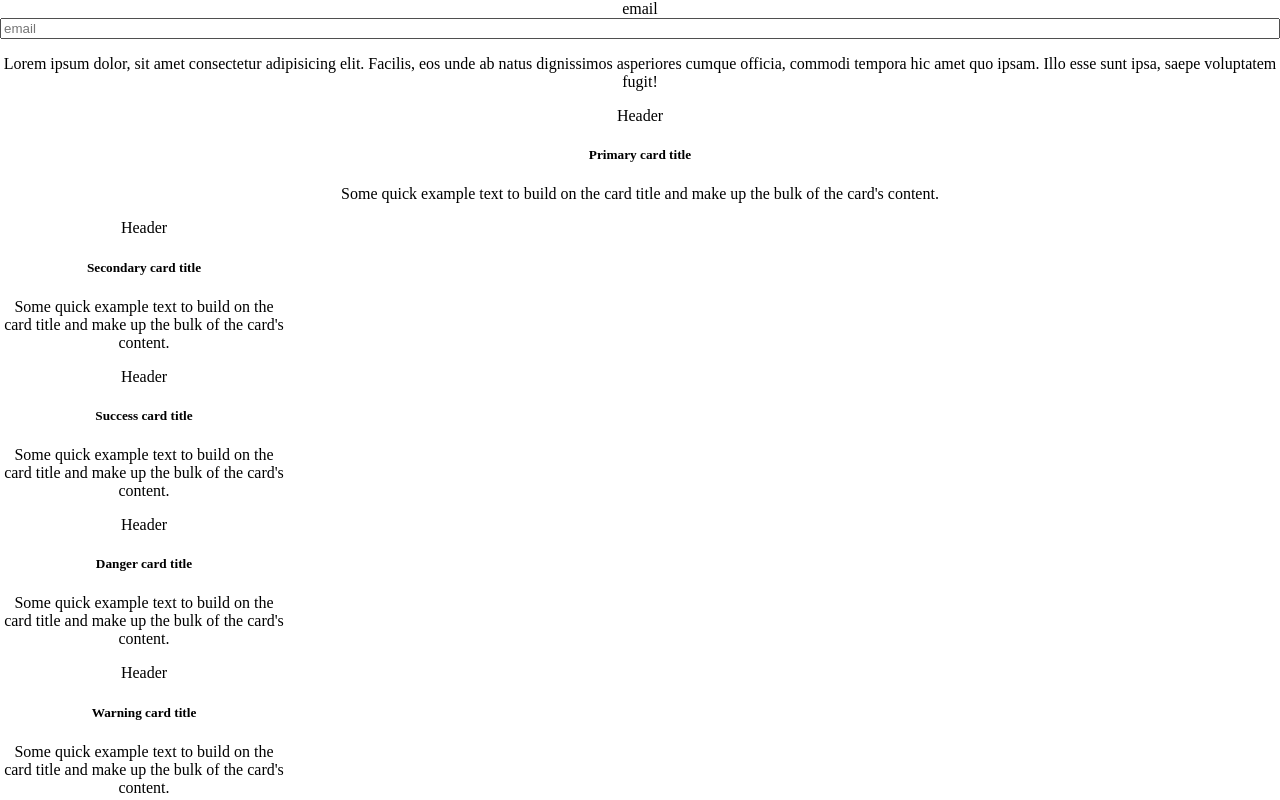
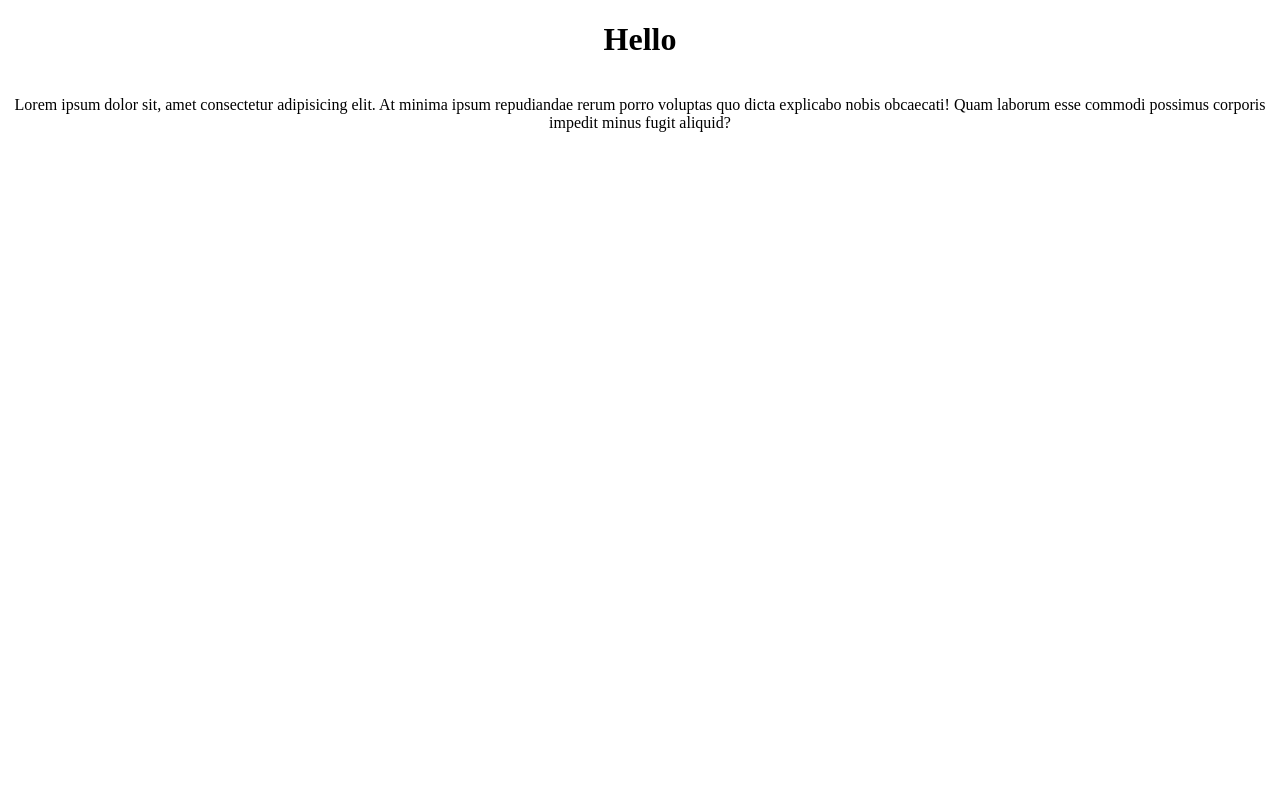
Before and after one commit to Sirupjuice/Sirupjuice.github.io, a plain HTML site: page index.html in a window 1280 px wide. Shown: the top 800 px of the page. Drawn offline with Linux system fonts and the light colour scheme.

Commit message:
Add files via upload

```diff
--- a/index.html
+++ b/index.html
@@ -10,7 +10,7 @@
 </head>
 <body>
  <nav></nav>
-  <label for="email">email</label><input type="email" name="email" id="email" placeholder="email">
+ <!-- <label for="email">email</label><input type="email" name="email" id="email" placeholder="email">
     <p>Lorem ipsum dolor, sit amet consectetur adipisicing elit. Facilis, eos unde ab natus dignissimos asperiores cumque officia, commodi tempora hic amet quo ipsam. Illo esse sunt ipsa, saepe voluptatem fugit!</p>
     <div >
       <div class="card-header">Header</div>
@@ -68,7 +68,9 @@
         <p class="card-text">Some quick example text to build on the card title and make up the bulk of the card's content.</p>
       </div>
     </div>
+    -->
 
-
+    <h1>Hello</h1>
+    <p>Lorem ipsum dolor sit, amet consectetur adipisicing elit. At minima ipsum repudiandae rerum porro voluptas quo dicta explicabo nobis obcaecati! Quam laborum esse commodi possimus corporis impedit minus fugit aliquid?</p>
 </body>
 </html>
```
